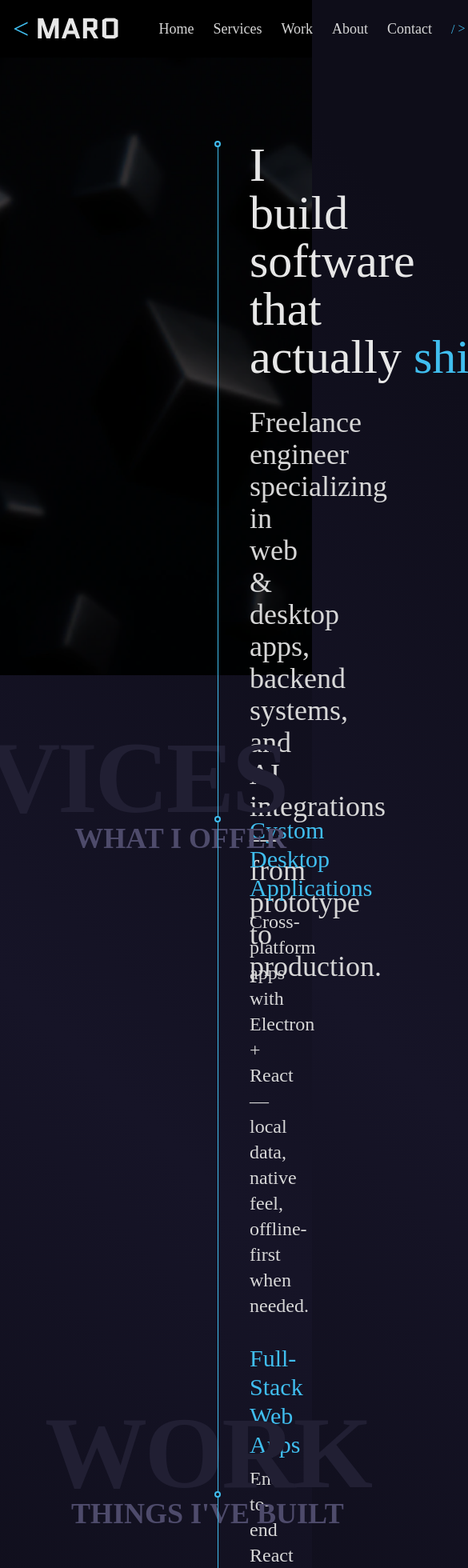
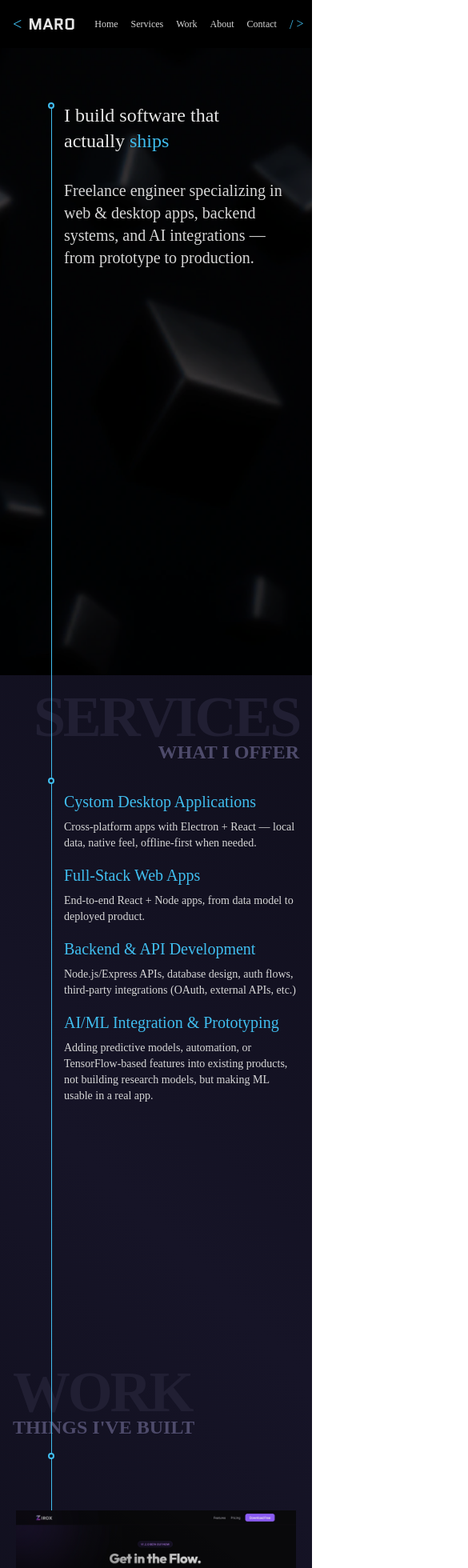
Before and after one commit to MxrQuane/portfolio, a React app: page /portfolio/ in a window 390 px wide. Shown: the top 1960 px of the page at 80% size, 585 px wide, since content can reach past the window. Built offline with nearby package versions, Linux system fonts and the light colour scheme; the HTML template or start-up script is replaced by a standard one; a web font is replaced by a local one.

Commit message:
fully responsive

```diff
--- a/src/components/home/Header.jsx
+++ b/src/components/home/Header.jsx
@@ -2,17 +2,17 @@
 const Header = () => {
     const navLinks = ["home", "services", "work", "about", "contact"];
     return (
-        <div className="fixed inset-x-0 top-0 bg-black flex items-center justify-start gap-12 p-4 z-100" >
-            <div className="flex items-center gap-2 text-4xl" >
+        <div className="fixed inset-x-0 top-0 bg-black flex items-center justify-start gap-6 sm:gap-12 p-4 z-100" >
+            <div className="flex items-center gap-2 text-xl sm:text-2xl md:text-3xl xl:text-4xl" >
                 <span className="font-primary text-primary">&lt;</span>
                 <a className="font-logo text-primary-foreground" href="#home">MARO</a>
             </div>
-            <div className="flex items-center gap-6" >
+            <div className="flex items-center gap-4 sm:gap-6" >
                 {navLinks.map((navLink, i) => {
                     return (
                         <a
                             key={i}
-                            className="text-lg hover:text-primary-foreground active:text-primary capitalize"
+                            className="text-xs sm:text-s md:text-m xl:text-lg hover:text-primary-foreground active:text-primary capitalize"
                             href={`#${navLink}`}
                         >
                             {navLink}
--- a/src/components/home/sections/About.jsx
+++ b/src/components/home/sections/About.jsx
@@ -10,7 +10,7 @@ const About = () => {
     return (
         <Section id="about">
             <SectionTitle title="about" subTitle="why trust me?" x="-top-20" y="left-1/2 -translate-x-1/2" />
-            <p className="text-secondary-foreground text-2xl max-w-4xl" >
+            <p className="text-secondary-foreground md:text-xl lg:text-2xl max-w-4xl" >
                 I'm <S>Marouane Haine</S>, an engineer who turns <S>messy real-world problems into software that actually works</S>. My projects span AI-powered prediction systems, capable business tools, tools shaped by the problems people actually have.
                 <br />
                 <br />
--- a/src/components/home/sections/Contact.jsx
+++ b/src/components/home/sections/Contact.jsx
@@ -2,22 +2,22 @@ import Section from '../utils/Section';
 import SectionTitle from '../utils/SectionTitle';
 import { socials } from '../../../data/socials';
 import { FontAwesomeIcon } from '@fortawesome/react-fontawesome';
-import GetInTouchButton from './GetInTouchButton';
+import GetInTouchButton from '../utils/GetInTouchButton';
 
 const Contact = () => {
     return (
         <Section id="contact">
             <SectionTitle title="contact" subTitle="have a project in mind?" textAlign="text-end" x="bottom-16" y="right-8" />
-            <h2 className="text-primary-foreground text-2xl mt-20 mb-5">Find me on:</h2>
-            <div className="grid grid-cols-1 sm:grid-cols-3 gap-4 items-center max-w-5xl">
+            <h2 className="text-primary-foreground text-2xl mt-10 md:mt-20 mb-5">Find me on:</h2>
+            <div className="grid grid-cols-2 sm:grid-cols-3 gap-4 items-center max-w-5xl">
                 {socials.map((social, i) => (
-                    <a className="flex text-primary text-xl items-center gap-2" key={i} href={social.link} target="_blank">
+                    <a className="flex text-primary text-sm md:text-lg lg:text-xl items-center gap-2" key={i} href={social.link} target="_blank">
                         <FontAwesomeIcon icon={social.icon} />
                         <h1>{social.text}</h1>
                     </a>
                 ))}
             </div>
-            <GetInTouchButton className="mt-20" />
+            <GetInTouchButton className="mt-10 md:mt-20" />
         </Section>
     );
 };
--- a/src/components/home/sections/Hero.jsx
+++ b/src/components/home/sections/Hero.jsx
@@ -10,11 +10,11 @@ const Hero = () => {
         >
             <div className="absolute inset-0 bg-black/60" />
             <div className="relative flex flex-col gap-8">
-                <h1 className="text-primary-foreground text-6xl">
+                <h1 className="text-primary-foreground text-2xl sm:text-5xl md:text-6xl">
                     I build software that actually&nbsp;
                     <span className="text-primary">ships</span>
                 </h1>
-                <p className="text-secondary-foreground text-4xl max-w-3xl" >
+                <p className="text-secondary-foreground text-xl sm:text-3xl md:text-4xl max-w-3xl" >
                     Freelance engineer specializing in web & desktop apps, backend systems, and AI integrations — from prototype to production.
                 </p>
             </div>
--- a/src/components/home/sections/Services.jsx
+++ b/src/components/home/sections/Services.jsx
@@ -5,13 +5,13 @@ import { services } from '../../../data/services'
 const Services = () => {
     return (
         <Section id="services">
-            <SectionTitle title="services" subTitle="what I offer" textAlign="text-end" x="top-16" y="right-8" />
-            <div className="flex flex-col gap-8">
+            <SectionTitle title="services" subTitle="what I offer" textAlign="text-end" x="top-4 sm:top-6 lg:top-8 xl:top-16" y="right-4 sm:right-6 lg:right-8" />
+            <div className="flex flex-col gap-4 sm:gap-8 mt-4">
                 {services.map((service,index) => {
                     return (
                         <div key={index} className="flex flex-col gap-2 max-w-3xl">
-                            <h3 className="text-primary text-3xl" >{service.title}</h3>
-                            <p className="text-secondary-foreground text-2xl" >{service.description}</p>
+                            <h3 className="text-primary text-xl sm:text-2xl lg:text-3xl" >{service.title}</h3>
+                            <p className="text-secondary-foreground text-sm sm:text-lg lg:text-2xl" >{service.description}</p>
                         </div>
                     )
                 })}
--- a/src/components/home/sections/Work/Work.jsx
+++ b/src/components/home/sections/Work/Work.jsx
@@ -5,8 +5,9 @@ import SectionTitle from "../../utils/SectionTitle";
 
 export const Work = () => {
     return (
-        <Section id="work" className="h-400!" >
-            <SectionTitle title="work" subTitle="things I've built" x="top-16" y="left-14" />
+        <Section id="work" className="h-500! sm:h-680! md:h-400!" >
+            <SectionTitle title="work" subTitle="things I've built" x="top-4 sm:top-6 lg:top-8 xl:top-16" y="left-4 sm:left-6 lg:left-8 xl:left-14" />
+            <div className="absolute flex flex-col gap-16 inset-0 p-5 pt-50 z-60" >
                 {
                     projects.map((project, i) => (
                         <ProjectCard
@@ -21,6 +22,8 @@ export const Work = () => {
                     ))
                 }
 
+            </div>
+
         </Section>
     );
 };
--- a/src/components/home/sections/GetInTouchButton.jsx
+++ b/src/components/home/utils/GetInTouchButton.jsx
@@ -3,7 +3,7 @@ import { faPaperPlane } from "@fortawesome/free-solid-svg-icons";
 const GetInTouchButton = ({ className }) => {
     return (
         <button
-            className={`flex items-center gap-2 cursor-pointer font-semibold text-2xl bg-linear-to-r from-primary to-primary-500 rounded-3xl py-2 px-5 hover:scale-104 transition-transform duration-200 ${className}`}
+            className={`flex items-center gap-2 cursor-pointer font-semibold text-sm md:text-2xl bg-linear-to-r from-primary to-primary-500 rounded-3xl py-2 px-5 hover:scale-104 transition-transform duration-200 ${className}`}
             onClick={() => console.log("hhh")}
         >
             <FontAwesomeIcon icon={faPaperPlane} />
--- a/src/components/home/utils/Section.jsx
+++ b/src/components/home/utils/Section.jsx
@@ -8,12 +8,12 @@ const Section = ({
     return (
         <section
             id={id}
-            className={`relative w-full h-screen ${className || ""}`}
+            className={`relative w-full min-h-screen ${className || ""}`}
             style={style}
         >
             <div className="timeline-line absolute left-timeline top-0 bottom-0 w-[0.5px] bg-primary z-50" />
             <div className="absolute left-timeline top-timeline-gap -translate-x-1/2 w-2 h-2 rounded-full bg-background border-2 border-primary z-51" />
-            <div className="ml-timeline pt-timeline-gap h-full p-10">
+            <div className="ml-timeline h-full p-4 sm:p-8 md:p-10 pt-timeline-gap!">
                 {children}
             </div>
         </section>
--- a/src/components/home/utils/SectionTitle.jsx
+++ b/src/components/home/utils/SectionTitle.jsx
@@ -1,9 +1,9 @@
 
 const SectionTitle = ({ title, subTitle, textAlign="text-center", x="top-16", y="right-8"}) => {
     return (
-        <div className={`absolute ${x} ${y} uppercase`} >
-            <h1 className="text-9xl font-bold text-muted tracking-tighter -mb-2" >{title}</h1>
-            <h2 className={`text-4xl font-semibold ${textAlign} text-secondary-muted`} >{subTitle}</h2>
+        <div className={`absolute ${x} ${y} uppercase -z-1`} >
+            <h1 className="text-7xl sm:text-8xl lg:text-9xl font-bold text-muted tracking-tighter -mb-2" >{title}</h1>
+            <h2 className={`text-2xl sm:text-3xl lg:text-4xl font-semibold ${textAlign} text-secondary-muted`} >{subTitle}</h2>
         </div>
     );
 };
--- a/src/data/projects.js
+++ b/src/data/projects.js
@@ -9,36 +9,36 @@ export const projects = [
     title: "Zirox",
     description: "Task manager built for developers",
     image: zirox,
-    x: "top-80",
-    y: "left-50",
+    x: "md:top-80",
+    y: "md:left-20 lg:left-35 xl:left-50",
   },
   {
     title: "Herd Vision",
     description: "Estrus prediction, powered by AI",
     image: herdVision,
-    x: "top-120",
-    y: "right-50",
+    x: "md:top-120",
+    y: "md:right-20 xl:right-50",
   },
   {
     title: "AutoLed",
-    description: "Headlight art that actually glows.",
+    description: "Headlight art that actually glows",
     image: autoLed,
-    x: "top-170",
-    y: "left-55",
+    x: "md:top-170",
+    y: "md:left-25 lg:left-40 xl:left-55",
     display: "P"
   },
   {
     title: "Fire Guard",
     description: "Wildfire risk, predicted and mapped",
     image: fireGuard,
-    x: "top-200",
-    y: "right-90",
+    x: "md:top-200",
+    y: "md:right-28 lg:right-45 xl:right-90",
   },
   {
     title: "Stockify",
     description: "Sell, track, restock — seamlessly",
     image: stockify,
-    x: "top-300",
-    y: "left-1/2 -translate-x-1/2",
+    x: "md:top-300",
+    y: "md:left-1/2 md:-translate-x-1/2",
   },
 ];
--- a/src/index.css
+++ b/src/index.css
@@ -29,8 +29,8 @@
     --color-accent: #00ff7b;
     --color-accent-foreground: #001203;
 
-    --spacing-timeline: 17rem;
-    --spacing-timeline-gap: 11rem;
+    --spacing-timeline: 4rem;
+    --spacing-timeline-gap: 8rem;
 
     --shadow-3xl: 0 0px 0px 4px rgba(0, 0, 0, 0.6);
     --tracking-tighter: -.2rem;
@@ -47,3 +47,30 @@ section:first-child > .timeline-line {
     top: auto;
     height: calc(100% - var(--spacing-timeline-gap));
 }
+
+/*
+sm: 40rem
+md: 48rem
+lg: 64rem
+xl: 80rem
+ */
+@media (min-width: 40rem) {
+  :root {
+    --spacing-timeline: 8rem;
+    --spacing-timeline-gap: 10rem;
+  }
+}
+
+@media (min-width: 64rem) {
+  :root {
+    --spacing-timeline: 13rem;
+    --spacing-timeline-gap: 11rem;
+  }
+}
+
+@media (min-width: 80rem) {
+  :root {
+    --spacing-timeline: 17rem;
+    --spacing-timeline-gap: 11rem;
+  }
+}
```
Also changed, not shown: src/components/home/sections/Work/ProjectCard.jsx (+4 -6 lines). Lines whose indentation alone changed are shown as unchanged.
